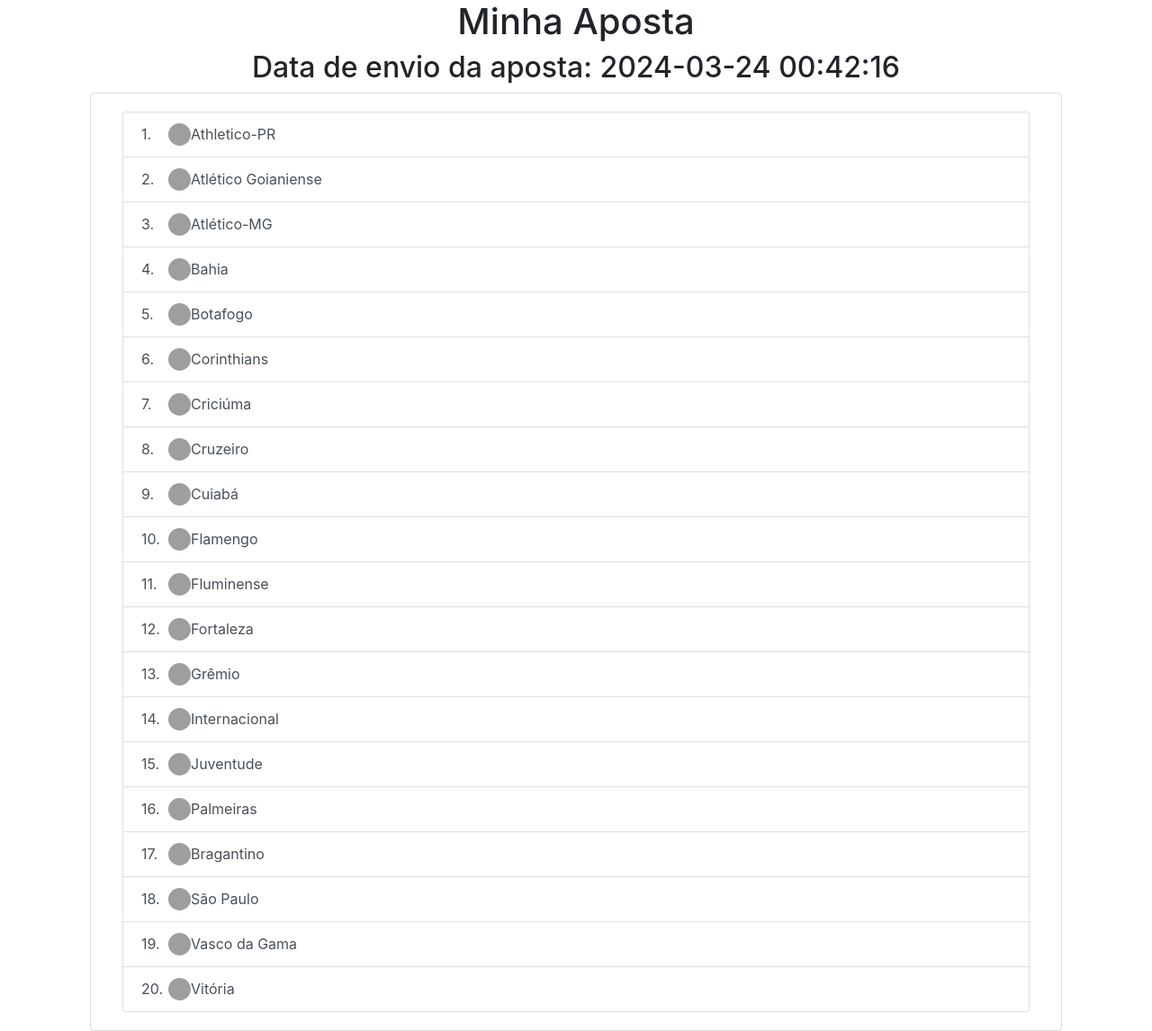
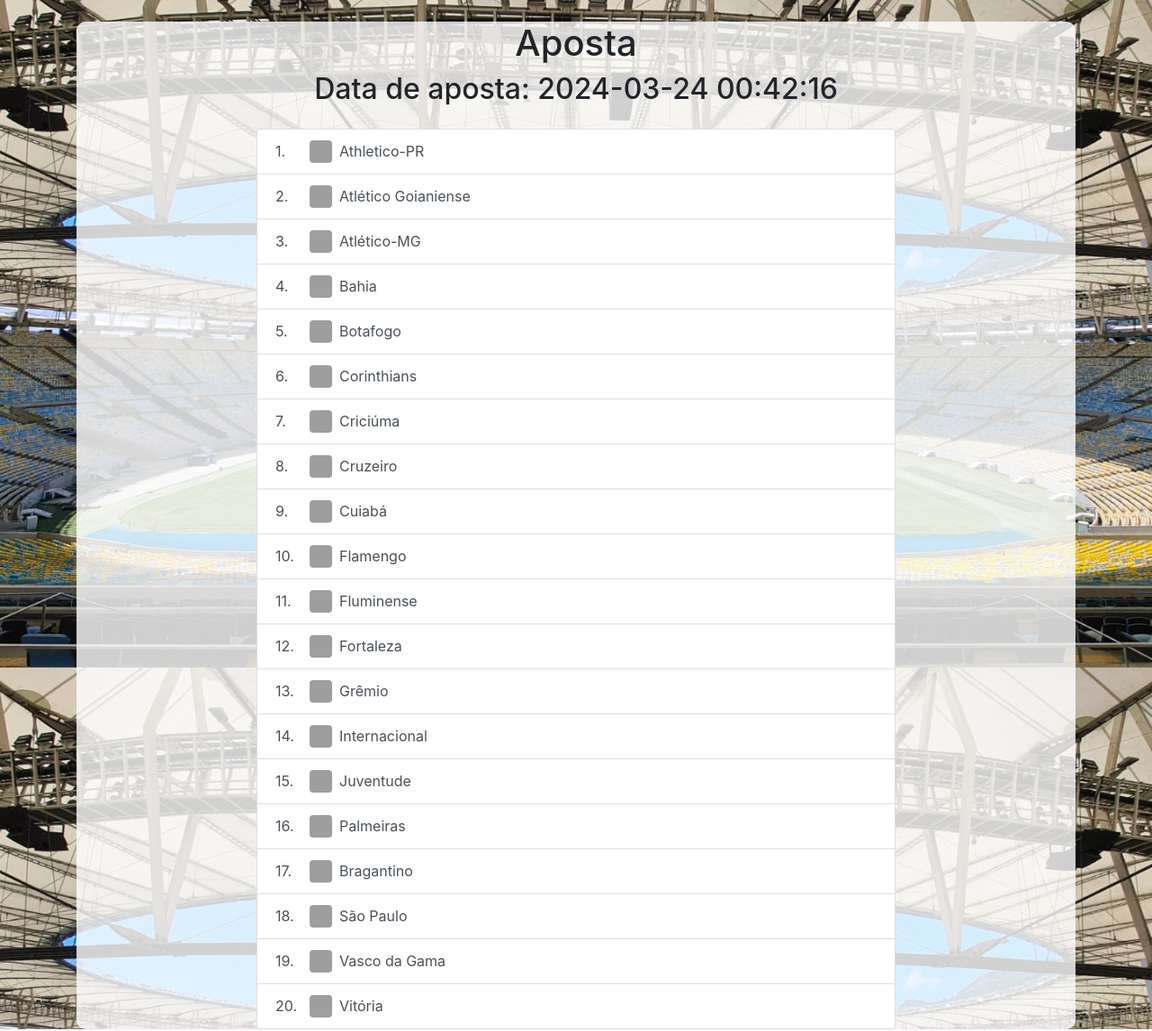
Before and after one commit to ValterPradoJr/PYTAKO, a Flask app: page /minha_aposta in a window 1280 px wide. Shown: the part 58-1204 px from the top of the page at 90% size. Run offline with Flask 3, Linux system fonts and the light colour scheme; a user stored in the database is signed in; some libraries are stand-ins or nearby versions; grey boxes are pictures that could not be loaded.

Commit message:
Ajustes tela minha aposta

```diff
--- a/website/templates/minha_aposta.html
+++ b/website/templates/minha_aposta.html
@@ -1,43 +1,84 @@
-{% extends "base.html" %} {% block title %}Minha Aposta{% endblock %}
+{% extends "base.html" %}
+{% block title %}
+Minha Aposta
+{% endblock %}
 {% block content %}
-<h1 align="center">Minha Aposta</h1>
-<div class="container mt-2" align="center">
-    <h2>{% if not has_aposta %}Organize sua aposta{% else %}Data de envio da aposta: {{current_aposta.data_confirmacao}}{% endif %}</h2>
-    <div class="row">
-      <div class="col-12 mx-auto d-flex">
-        <div class="card col-12">
-          <div class="card-body">
+<style>
+    body {
+        background-image: url('/static/imagens/maraca.jpeg'); /* Imagem de fundo */
+        background-size: cover;
+        background-position: center;
+        background-attachment: fixed;
+        background-repeat: no-repeat; /* Impede a repetição da imagem */
+    }
+    .aposta-container {
+        background-color: rgba(255, 255, 255, 0.8); /* Adiciona um fundo branco transparente ao formulário */
+        border-radius: 10px;
+        padding: auto;
+        margin-top: 50px; /* Ajusta o espaçamento superior */
+        max-width: auto; /* Define a largura máxima do contêiner */
+        margin-left: auto; /* Centraliza horizontalmente */
+        margin-right: auto; /* Centraliza horizontalmente */
+        text-align: center; /* Centraliza o conteúdo */
+    }
+    .aposta-container button {
+        padding: 10px 20px; /* Adiciona preenchimento ao botão */
+        background-color: #006300; /* Cor de fundo do botão */
+        color: #fff; /* Cor do texto do botão */
+        border: none; /* Remove a borda */
+        border-radius: 5px; /* Adiciona bordas arredondadas */
+        cursor: pointer; /* Muda o cursor ao passar por cima */
+        transition: background-color 0.3s ease; /* Adiciona transição suave para a mudança de cor de fundo */
+        font-weight: bold;
+    }
+    .aposta-container button:hover {
+        background-color: #034b03; /* Altera a cor de fundo quando o cursor está sobre o botão */
+    }
+    .button-container {
+        display: flex;
+        justify-content: center;
+        margin-top: 20px;
+    }
+    .button-container button {
+        margin: 0 10px; /* Adiciona espaçamento horizontal entre os botões */
+    }
+</style>
+<div class="container mt-4 aposta-container">
+    <h1 class="text-center">Aposta</h1>
+    <div class="row justify-content-center">
+        <div class="col-lg-8">
             {% if not has_aposta %}
-            <div class="justify-content-between">
+                <h2 class="text-center">
                     {% if not dias_restantes.days == 0 %}
-              <h5 class="card-title">Restam apenas {{dias_restantes.days}} dias para poder apostar!</h5>
+                        Restam {{ dias_restantes.days }} dias para apostar!
                     {% else %}
-              <h5 class="card-title">Último dia para poder apostar!</h5>
+                        Último dia para poder apostar!
                     {% endif %}
-              <button type="submit" id="salvar_aposta" class="btn btn-success m-2" {% if prazo_limite %}disabled{% endif %}>Salvar aposta</button>
-              <button type="submit" id="aposta_aleatoria" class="btn btn-warning m-2">Estou com sorte</button>
+                </h2>
+                <div class="button-container">
+                    <button type="submit" id="salvar_aposta" class="btn btn-success" {% if prazo_limite %}disabled{% endif %}>Salvar aposta</button>
+                    <button type="submit" id="aposta_aleatoria" class="btn btn-warning">Estou com sorte</button>
                 </div>
                 {% if prazo_limite %}
-            <div class="justify-content-between">
-              <p class="font-weight-bold">Acabou o prazo para cadastrar as apostas. Tente novamente no próximo ano.</p>
-            </div>
+                    <p class="font-weight-bold text-center mt-3">Acabou o tempo de apostas. Tente novamente no próximo ano.</p>
                 {% endif %}
-            <ol id="todoList" class="list-group">
+                <ol id="todoList" class="list-group mt-4">
                     {% for time in times %}
                         <li class="list-group-item list-group-item-action d-flex" draggable="true">
                             <span class="list-item-number d-flex"></span>
-                  <img src="{{time.img_url}}" class="rounded-circle mx-2" width="25" height="25"/>
-                  {{time.nome}}
+                            <img src="{{ time.img_url }}" class="rounded mx-2" width="25" height="25"/>
+                            {{ time.nome }}
                         </li>
                     {% endfor %}
                 </ol>
             {% else %}
-            <ol id="aposta_feita" class="list-group">
+                <h2 class="text-center">Data de aposta: {{ current_aposta.data_confirmacao }}</h2>
+                <ol id="aposta_feita" class="list-group mt-4">
                     {% for time in formatted_aposta %}
                         <li class="list-group-item list-group-item-action d-flex" draggable="false">
                             <span class="list-item-number d-flex"></span>
-                <img src="{{time.img_url}}" class="rounded-circle mx-20" width="25" height="25"/>
-                {{time.nome}}
+                            <img src="{{ time.img_url }}" class="rounded mx-2" width="25" height="25"/>
+                            {{ time.nome }}
                         </li>
                     {% endfor %}
                 </ol>
@@ -45,9 +86,8 @@
         </div>
     </div>
 </div>
-    </div>
-  </div>
 {% endblock %}
+
 {% block javascript %}
 <script>
     document.addEventListener('DOMContentLoaded', function() {
```
Also changed, not shown: instance/database.db. Lines whose indentation alone changed are shown as unchanged.
